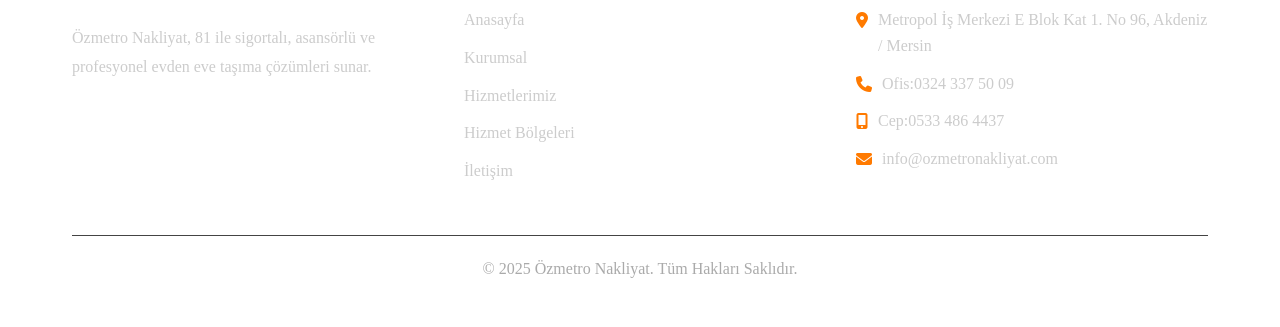
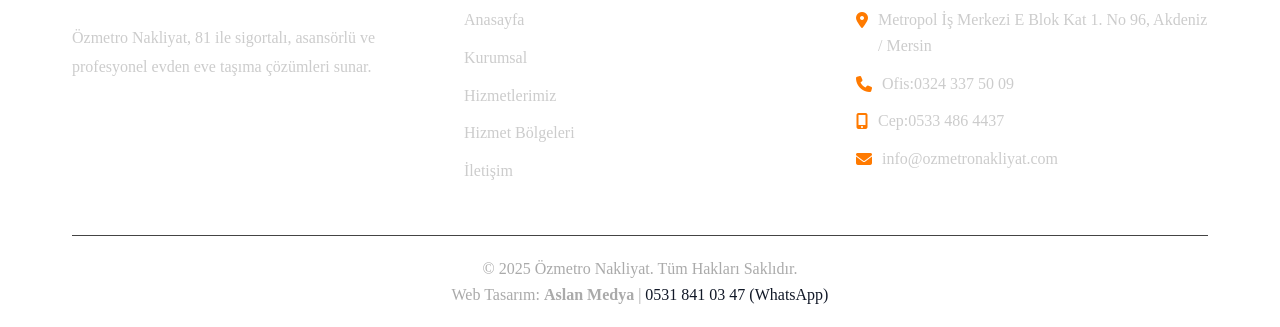
Before and after one commit to enginagleman193-dev/ozmetro-nakliyat, a plain HTML site: page iletisim.html in a window 1280 px wide. Shown: the part 1698-2025 px from the top of the page. Before the commit the page ends 2000 px from the top, so only its background shows below. Drawn offline with nearby package versions, Linux system fonts and the light colour scheme.

Commit message:
Update footer content in iletisim.html

```diff
--- a/iletisim.html
+++ b/iletisim.html
@@ -163,8 +163,15 @@
                 </div>
             </div>
             <div class="footer-bottom">
-                <p>© 2025 Özmetro Nakliyat. Tüm Hakları Saklıdır.</p>
-            </div>
+    <p>© 2025 Özmetro Nakliyat. Tüm Hakları Saklıdır.</p>
+    <p>
+        Web Tasarım: <strong>Aslan Medya</strong> |
+        <a href="https://wa.me/905318410347" target="_blank">
+            0531 841 03 47 (WhatsApp)
+        </a>
+    </p>
+</div>
+
         </div>
     </footer>
 
```
